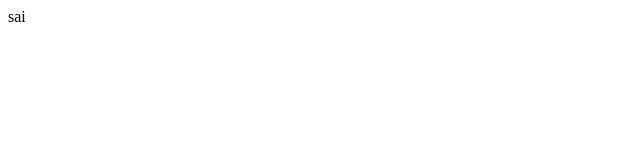
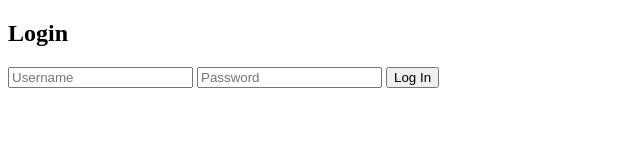
Before and after one commit to Psivasai970/Psivasai970.github.io.old, a plain HTML site: page sai/index.html in a window 1280 px wide. Shown: the whole page, without its empty margins (0-640 px from the left). Drawn offline with Linux system fonts and the light colour scheme.

Commit message:
Update index.html

```diff
--- a/sai/index.html
+++ b/sai/index.html
@@ -1 +1,22 @@
-sai
+<!DOCTYPE html>
+<html lang="en">
+<head>
+  <meta charset="UTF-8" />
+  <meta name="viewport" content="width=device-width, initial-scale=1.0"/>
+  <title>Mock Login</title>
+  <link rel="stylesheet" href="style.css" />
+</head>
+<body>
+  <div class="login-box">
+    <h2>Login</h2>
+    <form id="loginForm">
+      <input type="text" placeholder="Username" id="username" required />
+      <input type="password" placeholder="Password" id="password" required />
+      <button type="submit">Log In</button>
+    </form>
+    <div id="message"></div>
+  </div>
+
+  <script src="script.js"></script>
+</body>
+</html>
```
